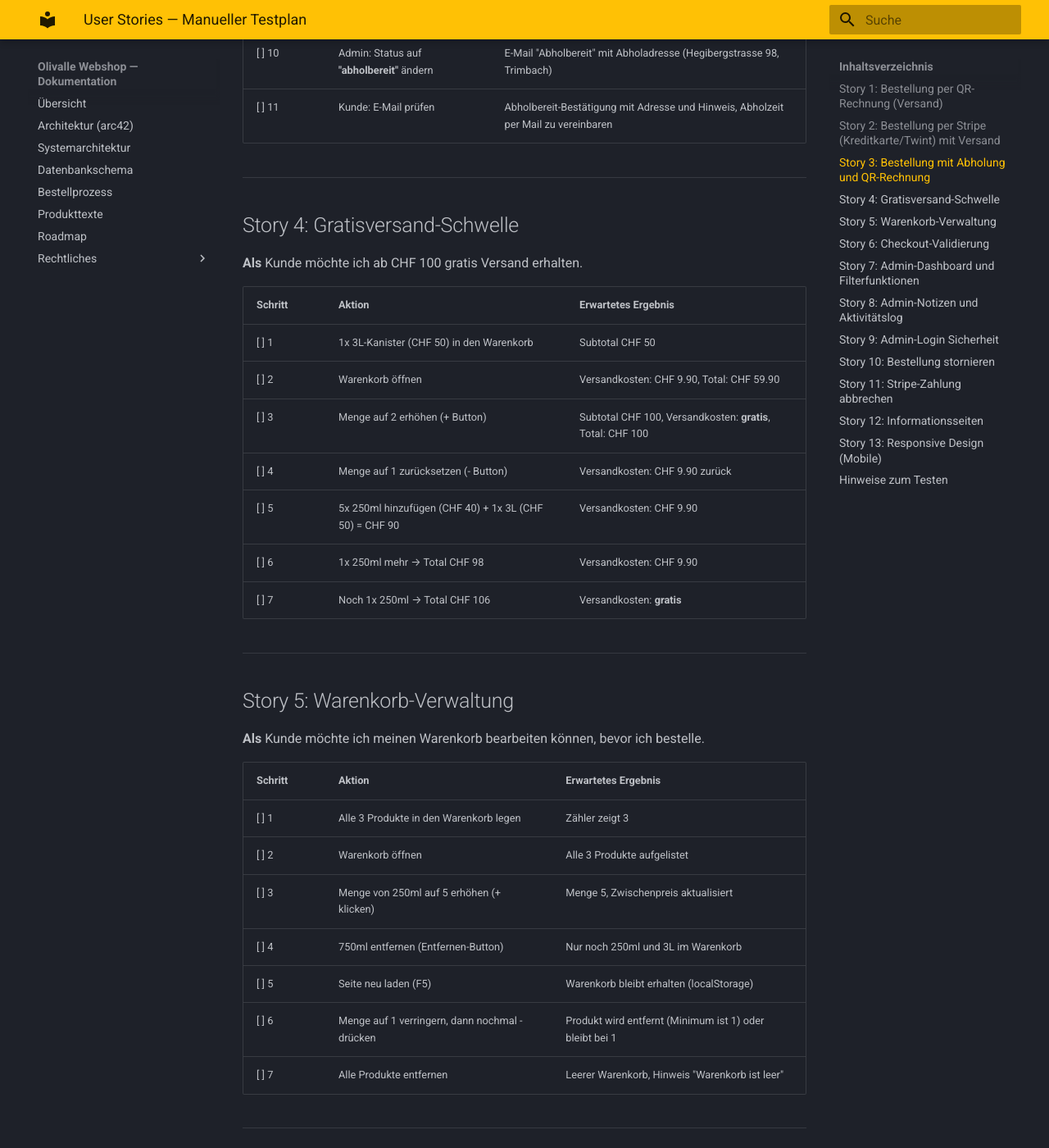
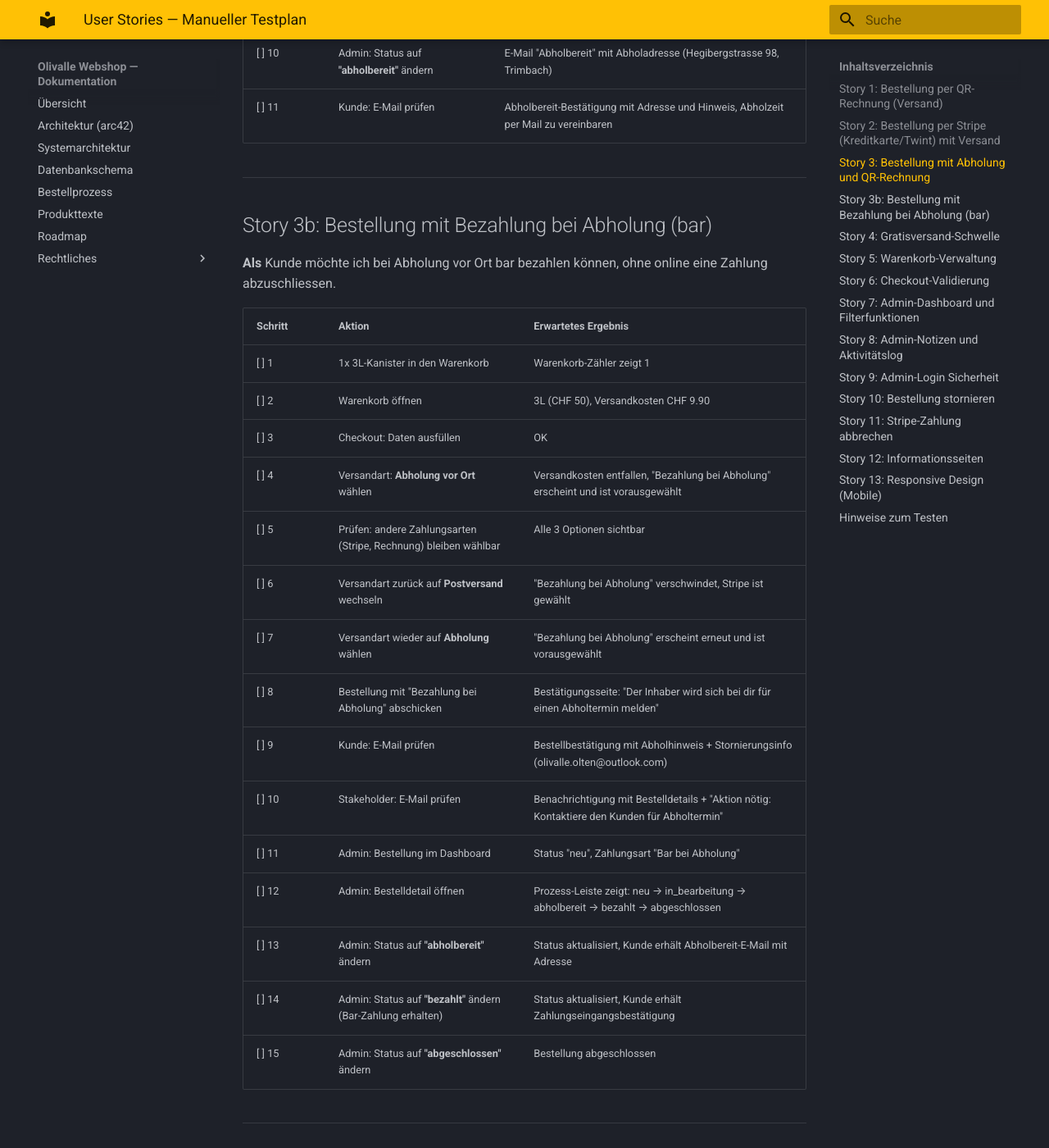
Before and after one commit to konstantinniedermann/olivalle-webshop, an MkDocs documentation site: the page built from docs/user-stories-testplan.md, in a window 1280 px wide and 1400 px high, scrolled down 2929 px. Shown: the whole window at 82% size. Built offline with MkDocs 1.6.1 and Material for MkDocs 9.7.7, drawn with Linux system fonts in a browser that asks for light colours.

Commit message:
docs: Testplan um Bezahlung bei Abholung erweitern (#59)
Co-Authored-By: Claude Opus 4.6 <noreply@anthropic.com>

```diff
--- a/docs/user-stories-testplan.md
+++ b/docs/user-stories-testplan.md
@@ -71,6 +71,30 @@
 | [ ] 9 | Admin: Status auf **"bezahlt"** ändern | Zahlungseingangs-E-Mail an Kunden |
 | [ ] 10 | Admin: Status auf **"abholbereit"** ändern | E-Mail "Abholbereit" mit Abholadresse (Hegibergstrasse 98, Trimbach) |
 | [ ] 11 | Kunde: E-Mail prüfen | Abholbereit-Bestätigung mit Adresse und Hinweis, Abholzeit per Mail zu vereinbaren |
+
+---
+
+## Story 3b: Bestellung mit Bezahlung bei Abholung (bar)
+
+**Als** Kunde möchte ich bei Abholung vor Ort bar bezahlen können, ohne online eine Zahlung abzuschliessen.
+
+| Schritt | Aktion | Erwartetes Ergebnis |
+|---------|--------|---------------------|
+| [ ] 1 | 1x 3L-Kanister in den Warenkorb | Warenkorb-Zähler zeigt 1 |
+| [ ] 2 | Warenkorb öffnen | 3L (CHF 50), Versandkosten CHF 9.90 |
+| [ ] 3 | Checkout: Daten ausfüllen | OK |
+| [ ] 4 | Versandart: **Abholung vor Ort** wählen | Versandkosten entfallen, "Bezahlung bei Abholung" erscheint und ist vorausgewählt |
+| [ ] 5 | Prüfen: andere Zahlungsarten (Stripe, Rechnung) bleiben wählbar | Alle 3 Optionen sichtbar |
+| [ ] 6 | Versandart zurück auf **Postversand** wechseln | "Bezahlung bei Abholung" verschwindet, Stripe ist gewählt |
+| [ ] 7 | Versandart wieder auf **Abholung** wählen | "Bezahlung bei Abholung" erscheint erneut und ist vorausgewählt |
+| [ ] 8 | Bestellung mit "Bezahlung bei Abholung" abschicken | Bestätigungsseite: "Der Inhaber wird sich bei dir für einen Abholtermin melden" |
+| [ ] 9 | Kunde: E-Mail prüfen | Bestellbestätigung mit Abholhinweis + Stornierungsinfo (olivalle.olten@outlook.com) |
+| [ ] 10 | Stakeholder: E-Mail prüfen | Benachrichtigung mit Bestelldetails + "Aktion nötig: Kontaktiere den Kunden für Abholtermin" |
+| [ ] 11 | Admin: Bestellung im Dashboard | Status "neu", Zahlungsart "Bar bei Abholung" |
+| [ ] 12 | Admin: Bestelldetail öffnen | Prozess-Leiste zeigt: neu → in_bearbeitung → abholbereit → bezahlt → abgeschlossen |
+| [ ] 13 | Admin: Status auf **"abholbereit"** ändern | Status aktualisiert, Kunde erhält Abholbereit-E-Mail mit Adresse |
+| [ ] 14 | Admin: Status auf **"bezahlt"** ändern (Bar-Zahlung erhalten) | Status aktualisiert, Kunde erhält Zahlungseingangsbestätigung |
+| [ ] 15 | Admin: Status auf **"abgeschlossen"** ändern | Bestellung abgeschlossen |
 
 ---
 
```
